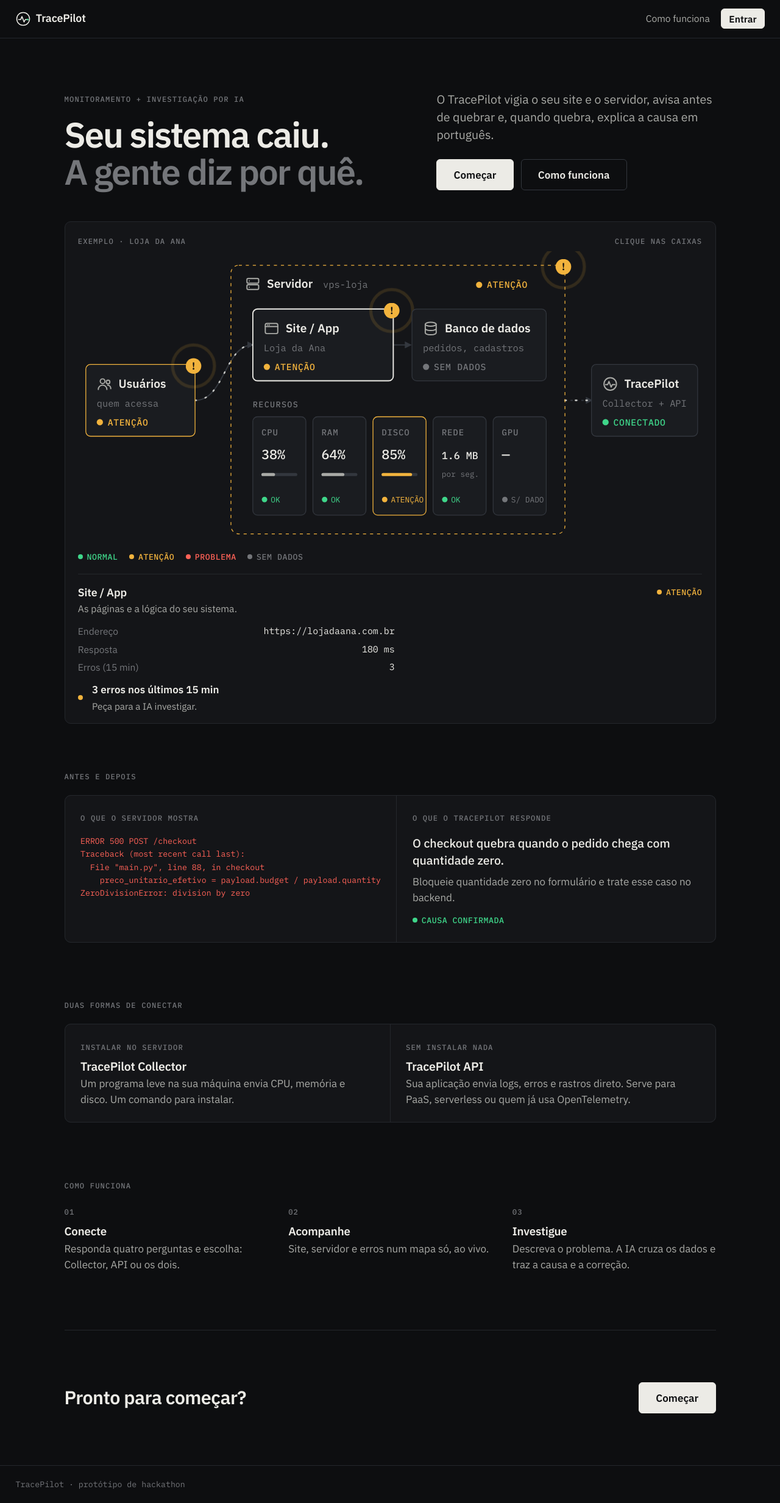
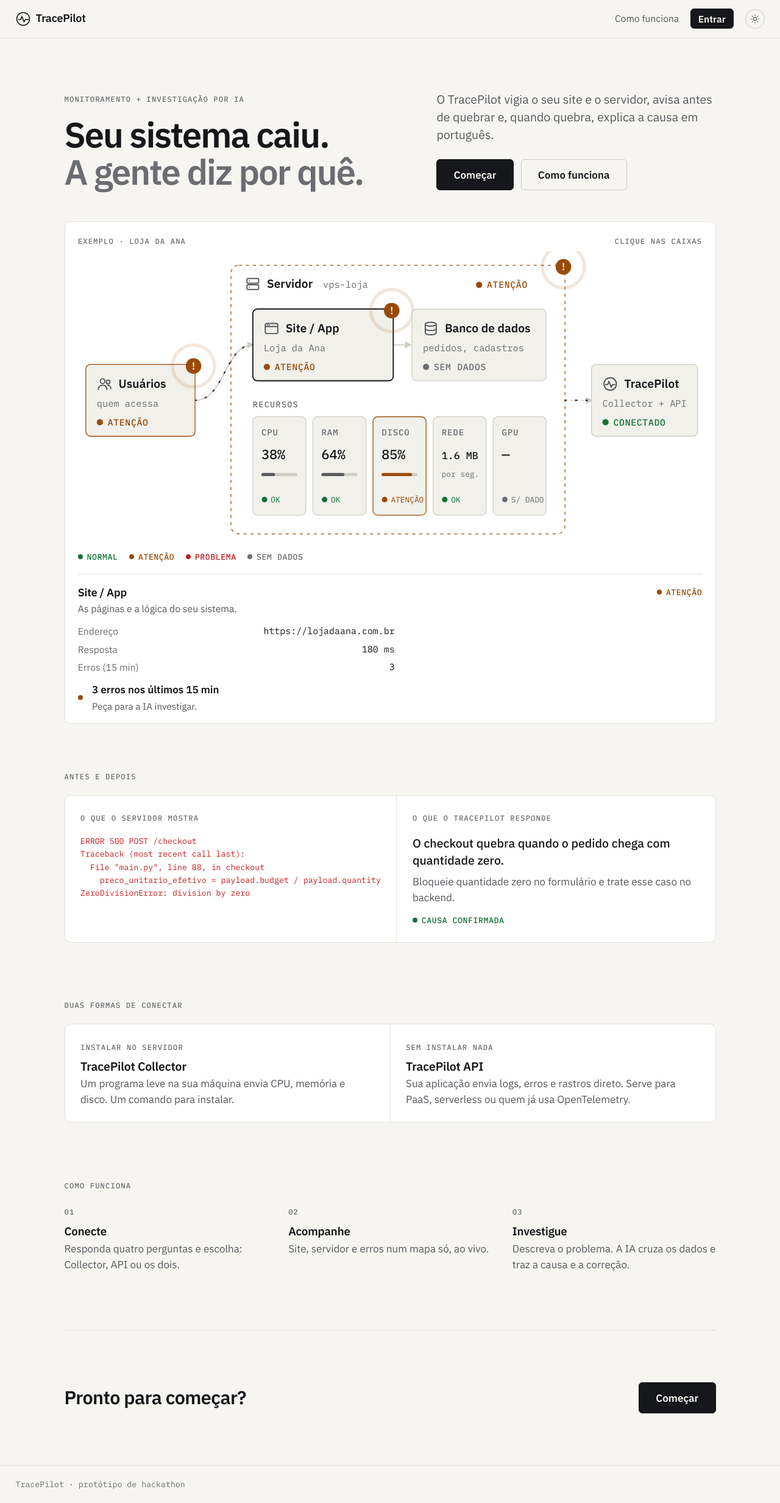
Before and after one commit to Dyonnatan/TracePilot, a FastAPI app: page / in a window 1280 px wide. Shown: the whole page at 61% size. Run offline with FastAPI, Linux system fonts and the light colour scheme.

Commit message:
feat(webapp): tema claro com alternância no topo
- Paleta clara nos mesmos tokens (papel quente, tinta grafite); cores de
  status escurecidas para >= 4.5:1 sobre os fundos claros.
- Botão lua/sol no topo de todas as páginas; a escolha fica salva no
  navegador e, sem escolha, segue o tema do sistema. O tema é aplicado
  num script no <head>, antes de pintar (sem piscar).
- Cores fixas que restavam viraram tokens (hover, botões, sombra do
  guia, balão do guia, símbolo de alerta do mapa, ponto da marca).

Co-Authored-By: Claude Opus 5.5 <noreply@anthropic.com>

```diff
--- a/webapp/static/style.css
+++ b/webapp/static/style.css
@@ -24,10 +24,42 @@
   --tech-0: #3987e5; --tech-1: #d95926; --tech-2: #199e70;
   --tech-3: #c98500; --tech-4: #d55181; --tech-5: #008300;
 
+  --hover: #202328;
+  --btn-hover: #ffffff;
+  --overlay: rgba(5, 6, 8, .72);
+  --shadow: rgba(0, 0, 0, .5);
   --sans: "IBM Plex Sans", system-ui, -apple-system, "Segoe UI", sans-serif;
   --mono: "IBM Plex Mono", ui-monospace, "SF Mono", Menlo, monospace;
   --r: 6px;
   color-scheme: dark;
+}
+
+/* Tema claro: mesmos tokens, outra paleta. O script no <head> põe
+   data-theme no <html> (escolha salva ou tema do sistema); a media query
+   cobre quem está sem JS. Status escurecidos para >= 4.5:1 no fundo claro. */
+@media (prefers-color-scheme: light) {
+  :root:not([data-theme="dark"]) {
+    --bg: #f6f5f1; --surface: #ffffff; --surface-2: #f1f0eb;
+    --line: #e3e1da; --line-2: #cfccc3;
+    --ink: #16171a; --ink-2: #55575c; --ink-3: #6b6d72;
+    --ok: #127036; --warn: #9a4a06; --down: #c41f1f;
+    --ok-soft: rgba(18, 112, 54, .1); --warn-soft: rgba(154, 74, 6, .1);
+    --down-soft: rgba(196, 31, 31, .09); --unknown-soft: rgba(85, 87, 92, .08);
+    --hover: #e9e7e1; --btn-hover: #33353a;
+    --overlay: rgba(22, 23, 26, .45); --shadow: rgba(22, 23, 26, .18);
+    color-scheme: light;
+  }
+}
+:root[data-theme="light"] {
+  --bg: #f6f5f1; --surface: #ffffff; --surface-2: #f1f0eb;
+  --line: #e3e1da; --line-2: #cfccc3;
+  --ink: #16171a; --ink-2: #55575c; --ink-3: #6b6d72;
+  --ok: #127036; --warn: #9a4a06; --down: #c41f1f;
+  --ok-soft: rgba(18, 112, 54, .1); --warn-soft: rgba(154, 74, 6, .1);
+  --down-soft: rgba(196, 31, 31, .09); --unknown-soft: rgba(85, 87, 92, .08);
+  --hover: #e9e7e1; --btn-hover: #33353a;
+  --overlay: rgba(22, 23, 26, .45); --shadow: rgba(22, 23, 26, .18);
+  color-scheme: light;
 }
 .st-ok { --st: var(--ok); --st-soft: var(--ok-soft); }
 .st-warn { --st: var(--warn); --st-soft: var(--warn-soft); }
@@ -70,6 +102,7 @@ code { font-family: var(--mono); font-size: .88em; background: var(--surface-2);
 .topbar-right { margin-left: auto; display: flex; align-items: center; gap: 1.1rem; }
 .topbar-right a { text-decoration: none; color: var(--ink-2); font-size: .92rem; }
 .topbar-right a:hover { color: var(--ink); }
+.topbar-right a.nav-cta, .topbar-right a.nav-cta:hover { color: var(--bg); }
 .topbar-user { color: var(--ink-3); font-size: .88rem; font-family: var(--mono); }
 .topbar form { margin: 0; }
 
@@ -84,7 +117,7 @@ button, .btn {
   border: 1px solid var(--ink); border-radius: var(--r);
   padding: .62rem 1.2rem;
 }
-button:hover, .btn:hover { background: #fff; }
+button:hover, .btn:hover { background: var(--btn-hover); border-color: var(--btn-hover); }
 .btn-line, button.btn-line {
   background: transparent; color: var(--ink); border-color: var(--line-2);
 }
@@ -237,7 +270,7 @@ dl.kv dd.st-warn, dl.kv dd.st-down, dl.kv dd.st-ok { color: var(--st); }
 .dg-node.st-warn .dg-box, .dg-node.st-down .dg-box { stroke: var(--st); }
 .dg-infra-box { fill: none; stroke: var(--line-2); stroke-width: 1; stroke-dasharray: 4 5; }
 .dg-node.st-warn > .dg-infra-box, .dg-node.st-down > .dg-infra-box { stroke: var(--st); }
-.dg-node[tabindex]:hover .dg-box, .dg-node[tabindex]:focus-visible .dg-box { fill: #202328; stroke: var(--ink-3); }
+.dg-node[tabindex]:hover .dg-box, .dg-node[tabindex]:focus-visible .dg-box { fill: var(--hover); stroke: var(--ink-3); }
 .dg-node.st-warn[tabindex]:hover .dg-box, .dg-node.st-down[tabindex]:hover .dg-box { stroke: var(--st); }
 .dg-node.is-selected .dg-box { stroke: var(--ink); stroke-width: 1.5; }
 .dg-node.is-selected > .dg-infra-box { stroke: var(--ink); stroke-dasharray: none; }
@@ -422,20 +455,32 @@ summary { cursor: pointer; font-weight: 600; }
 /* ---- Guia (balões) ---- */
 .tour-spot {
   position: absolute; z-index: 90; pointer-events: none; border-radius: 10px;
-  box-shadow: 0 0 0 9999px rgba(5, 6, 8, .72); outline: 1px solid var(--ink-2);
+  box-shadow: 0 0 0 9999px var(--overlay); outline: 1px solid var(--ink-2);
   transition: all .25s ease;
 }
 .tour-pop {
   position: absolute; z-index: 91; width: min(340px, calc(100vw - 24px));
   background: var(--ink); color: var(--bg); border-radius: 8px; padding: 1rem 1.1rem .85rem;
-  box-shadow: 0 12px 40px rgba(0,0,0,.5); transition: top .25s ease, left .25s ease;
+  box-shadow: 0 12px 40px var(--shadow); transition: top .25s ease, left .25s ease;
 }
-.tour-pop .label { color: #6d6f72; }
+.tour-pop .label { color: color-mix(in srgb, var(--bg) 55%, var(--ink)); }
 .tour-pop h3 { margin: .35rem 0 .3rem; font-size: 1.05rem; color: var(--bg); }
-.tour-pop p { margin: 0; font-size: .92rem; line-height: 1.45; color: #2b2d31; }
+.tour-pop p { margin: 0; font-size: .92rem; line-height: 1.45; color: color-mix(in srgb, var(--bg) 82%, var(--ink)); }
 .tour-actions { display: flex; justify-content: space-between; align-items: center; margin-top: .9rem; }
-.tour-pop .link-button { color: #55585d; }
+.tour-pop .link-button { color: color-mix(in srgb, var(--bg) 65%, var(--ink)); }
 .tour-pop .btn-sm { background: var(--bg); color: var(--ink); border-color: var(--bg); }
-.tour-pop .btn-line { background: transparent; color: var(--bg); border-color: #b9b8b3; }
+.tour-pop .btn-line { background: transparent; color: var(--bg); border-color: color-mix(in srgb, var(--bg) 45%, var(--ink)); }
 .tour-pop button:disabled { opacity: .35; cursor: default; }
 .dash-head > .btn-line { align-self: center; }
+
+/* ---- Alternar tema ---- */
+.theme-toggle {
+  width: 32px; height: 32px; padding: 0; border-radius: 50%;
+  background: transparent; border: 1px solid var(--line-2); color: var(--ink-2);
+}
+.theme-toggle:hover { background: var(--surface-2); border-color: var(--ink-3); color: var(--ink); }
+.theme-toggle svg { width: 16px; height: 16px; }
+.theme-toggle .i-sun { display: none; }
+:root[data-theme="light"] .theme-toggle .i-sun { display: block; }
+:root[data-theme="light"] .theme-toggle .i-moon { display: none; }
+.tour-pop .btn-sm:not(.btn-line):hover { background: var(--surface-2); }
--- a/webapp/templates/_brand.html
+++ b/webapp/templates/_brand.html
@@ -1,5 +1,5 @@
 {% macro logo() -%}
-<svg viewBox="0 0 24 24" aria-hidden="true"><circle cx="12" cy="12" r="10.5" fill="none" stroke="currentColor" stroke-width="1.5"/><path d="M4.5 13h3.5l2-5 3.5 9 2-4h4" fill="none" stroke="currentColor" stroke-width="1.6" stroke-linecap="round" stroke-linejoin="round"/><circle cx="19.5" cy="13" r="1.6" fill="#3fd68a"/></svg>
+<svg viewBox="0 0 24 24" aria-hidden="true"><circle cx="12" cy="12" r="10.5" fill="none" stroke="currentColor" stroke-width="1.5"/><path d="M4.5 13h3.5l2-5 3.5 9 2-4h4" fill="none" stroke="currentColor" stroke-width="1.6" stroke-linecap="round" stroke-linejoin="round"/><circle cx="19.5" cy="13" r="1.6" style="fill:var(--ok)"/></svg>
 {%- endmacro %}
 {% macro head() -%}
 <meta charset="UTF-8">
@@ -8,4 +8,28 @@
 <link rel="preconnect" href="https://fonts.gstatic.com" crossorigin>
 <link rel="stylesheet" href="https://fonts.googleapis.com/css2?family=IBM+Plex+Mono:wght@400;500&family=IBM+Plex+Sans:wght@400;500;600&display=swap">
 <link rel="stylesheet" href="/static/style.css">
+<script>
+  // Tema antes de pintar (evita piscar): escolha salva, senão o do sistema.
+  (function () {
+    var t = null;
+    try { t = localStorage.getItem('tp-theme'); } catch (e) {}
+    if (t !== 'light' && t !== 'dark') {
+      t = window.matchMedia && matchMedia('(prefers-color-scheme: light)').matches ? 'light' : 'dark';
+    }
+    document.documentElement.setAttribute('data-theme', t);
+    document.addEventListener('click', function (ev) {
+      if (!ev.target.closest || !ev.target.closest('[data-theme-toggle]')) return;
+      var next = document.documentElement.getAttribute('data-theme') === 'light' ? 'dark' : 'light';
+      document.documentElement.setAttribute('data-theme', next);
+      try { localStorage.setItem('tp-theme', next); } catch (e) {}
+    });
+  })();
+</script>
 {%- endmacro %}
+
+{% macro theme_toggle() -%}
+<button type="button" class="theme-toggle" data-theme-toggle aria-label="Alternar tema claro/escuro" title="Alternar tema">
+  <svg class="i-moon" viewBox="0 0 24 24" fill="none" stroke="currentColor" stroke-width="1.8" stroke-linecap="round" stroke-linejoin="round" aria-hidden="true"><path d="M20 14.5A8 8 0 0 1 9.5 4a8 8 0 1 0 10.5 10.5z"/></svg>
+  <svg class="i-sun" viewBox="0 0 24 24" fill="none" stroke="currentColor" stroke-width="1.8" stroke-linecap="round" aria-hidden="true"><circle cx="12" cy="12" r="4"/><path d="M12 2v2M12 20v2M4.9 4.9l1.4 1.4M17.7 17.7l1.4 1.4M2 12h2M20 12h2M4.9 19.1l1.4-1.4M17.7 6.3l1.4-1.4"/></svg>
+</button>
+{%- endmacro %}
--- a/webapp/templates/_diagram_macros.html
+++ b/webapp/templates/_diagram_macros.html
@@ -17,7 +17,7 @@
   {% if status in ('warn', 'down') %}
   <circle cx="{{ x }}" cy="{{ y }}" r="10" class="dg-pulse"></circle>
   <circle cx="{{ x }}" cy="{{ y }}" r="10" class="dg-dot"></circle>
-  <text x="{{ x }}" y="{{ y + 4.5 }}" text-anchor="middle" style="font:700 13px var(--sans);fill:#0d0e10">{{ '!' if status == 'warn' else '✕' }}</text>
+  <text x="{{ x }}" y="{{ y + 4.5 }}" text-anchor="middle" style="font:700 13px var(--sans);fill:var(--bg)">{{ '!' if status == 'warn' else '✕' }}</text>
   {% endif %}
 {% endmacro %}
 
--- a/webapp/templates/base.html
+++ b/webapp/templates/base.html
@@ -9,12 +9,13 @@
   {% set user = current_user(request) %}
   <header class="topbar">
     <a href="{{ '/dashboard' if user else '/' }}" class="brand">{{ brand.logo() }}TracePilot</a>
-    {% if user %}
     <div class="topbar-right">
+      {% if user %}
       <span class="topbar-user">{{ user.email }}</span>
       <form method="post" action="/logout"><button type="submit" class="link-button">Sair</button></form>
+      {% endif %}
+      {{ brand.theme_toggle() }}
     </div>
-    {% endif %}
   </header>
   <main class="{% block container_class %}container{% endblock %}">
     {% block content %}{% endblock %}
--- a/webapp/templates/base_marketing.html
+++ b/webapp/templates/base_marketing.html
@@ -12,10 +12,11 @@
     <nav class="topbar-right">
       <a href="/#como-funciona">Como funciona</a>
       {% if user %}
-      <a href="/dashboard" class="btn btn-sm" style="color:var(--bg)">Abrir painel</a>
+      <a href="/dashboard" class="btn btn-sm nav-cta">Abrir painel</a>
       {% else %}
-      <a href="/login" class="btn btn-sm" style="color:var(--bg)">Entrar</a>
+      <a href="/login" class="btn btn-sm nav-cta">Entrar</a>
       {% endif %}
+      {{ brand.theme_toggle() }}
     </nav>
   </header>
   <main>
```
